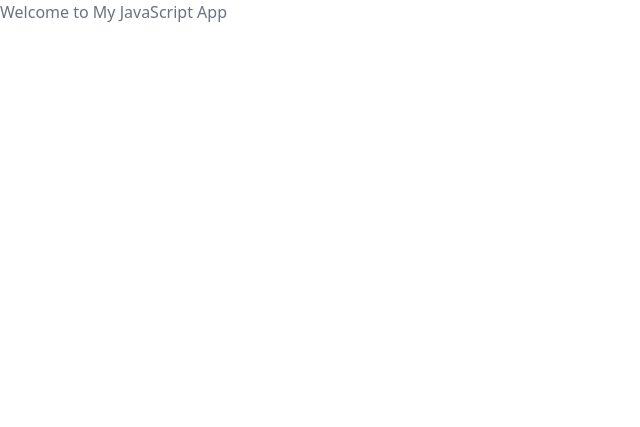
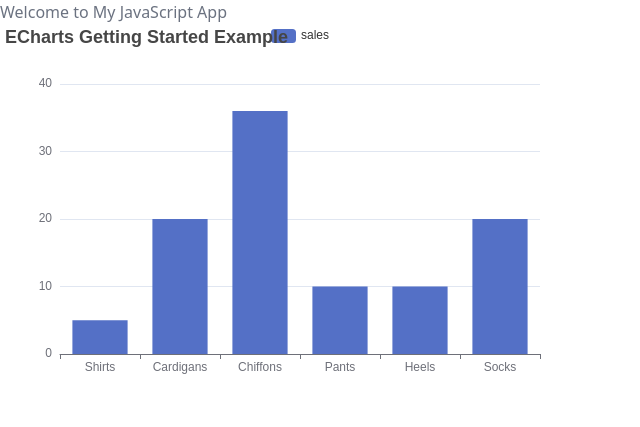
Before and after one commit to JavierBezares/tinybird-challenge, a plain HTML site: page index.html in a window 1280 px wide. Shown: the whole page, without its empty margins (0-640 px from the left). Drawn offline with nearby package versions, Linux system fonts and the light colour scheme; no server answers.

Commit message:
Add request js and example of chart

```diff
--- a/app.js
+++ b/app.js
@@ -1,44 +1,42 @@
-/*
-const result = fetch(`${url}?q=${encodeURIComponent(query)}`, {
-  headers: {
-    Authorization: 'Bearer p.eyJ1IjogIjdmOTIwMmMzLWM1ZjctNDU4Ni1hZDUxLTdmYzUzNTRlMTk5YSIsICJpZCI6ICJmZTRkNWFiZS05ZWIyLTRjMjYtYWZiZi0yYTdlMWJlNDQzOWEifQ.P67MfoqTixyasaMGH5RIjCrGc0bUKvBoKMwYjfqQN8c'
-  }
-})
-  .then(r => r.json())
-  .then(r => r)
-  .catch(e => e.toString())
+import { fetchData } from "./request.js";
 
-if (!result.data) {
-  console.error(`there is a problem running the query: ${result}`);
-} else {
-  console.table(result.data)
-  console.log("** Query columns **")
-  for (let column of result.meta) {
-    console.log(`${column.name} -> ${column.type}`)
-  }
+async function displayData() {
+    const data = await fetchData(); // Call the async function and wait for the result
+    console.log('Response data:', data);
+    console.table(data.data)
+    console.log("** Query columns **")
+    for (let column of data.meta) {
+        //console.log(`${column.name} -> ${column.type}`)
+    }
+    return data;
 }
-  */
 
+displayData(); // Execute the function to show the data
 
-const url = 'https://api.tinybird.co/v0/pipes/yellow_tripdata_2017_pipe.json';
-const token = 'p.eyJ1IjogIjdmOTIwMmMzLWM1ZjctNDU4Ni1hZDUxLTdmYzUzNTRlMTk5YSIsICJpZCI6ICJmZTRkNWFiZS05ZWIyLTRjMjYtYWZiZi0yYTdlMWJlNDQzOWEifQ.P67MfoqTixyasaMGH5RIjCrGc0bUKvBoKMwYjfqQN8c';
-const query = 'SELECT * FROM _ LIMIT 30';
+// Initialize the echarts instance based on the prepared dom
+var myChart = echarts.init(document.getElementById('main'));
 
-fetch(`${url}?token=${token}&q=${encodeURIComponent(query)}`)
-  .then(response => {
-    if (!response.ok) {
-      throw new Error(`HTTP error! status: ${response.status}`);
+// Specify the configuration items and data for the chart
+var option = {
+  title: {
+    text: 'ECharts Getting Started Example'
+  },
+  tooltip: {},
+  legend: {
+    data: ['sales']
+  },
+  xAxis: {
+    data: ['Shirts', 'Cardigans', 'Chiffons', 'Pants', 'Heels', 'Socks']
+  },
+  yAxis: {},
+  series: [
+    {
+      name: 'sales',
+      type: 'bar',
+      data: [5, 20, 36, 10, 10, 20]
     }
-    return response.json();
-  })
-  .then(result => {
-    console.log('Response data:', result);
-    console.table(result.data)
-    console.log("** Query columns **")
-    for (let column of result.meta) {
-        console.log(`${column.name} -> ${column.type}`)
-    }
-  })
-  .catch(error => {
-    console.error('Error:', error);
-  });
+  ]
+};
+
+// Display the chart using the configuration items and data just specified.
+myChart.setOption(option);
--- a/index.html
+++ b/index.html
@@ -4,13 +4,13 @@
     <meta charset="UTF-8">
     <meta name="viewport" content="width=device-width, initial-scale=1.0">
     <script src="https://cdn.tailwindcss.com"></script>
+    <script src="https://cdn.jsdelivr.net/npm/echarts@5.5.1/dist/echarts.min.js"></script>
     <title>My JavaScript App</title>
 </head>
 <body>
     <h1 class="text-gray-500">Welcome to My JavaScript App</h1>
-
-    <!-- You can directly include a script tag to run JS here or link to an external JS file -->
-    <!-- External JS File -->
-    <script src="app.js"></script>
+    <!-- Prepare a DOM with a defined width and height for ECharts -->
+    <div id="main" style="width: 600px;height:400px;"></div>
+    <script type="module" src="app.js"></script>
 </body>
 </html>
--- /dev/null
+++ b/request.js
@@ -0,0 +1,25 @@
+export async function fetchData() {
+  const url = 'https://api.tinybird.co/v0/pipes/yellow_tripdata_2017_pipe.json';
+  const token = 'p.eyJ1IjogIjdmOTIwMmMzLWM1ZjctNDU4Ni1hZDUxLTdmYzUzNTRlMTk5YSIsICJpZCI6ICJmZTRkNWFiZS05ZWIyLTRjMjYtYWZiZi0yYTdlMWJlNDQzOWEifQ.P67MfoqTixyasaMGH5RIjCrGc0bUKvBoKMwYjfqQN8c';
+  const query = 'SELECT * FROM _ LIMIT 30';
+  try {
+    // Make a GET request using fetch and await the response
+    const response = await fetch(`${url}?token=${token}&q=${encodeURIComponent(query)}`);
+    // Check if the request was successful
+    if (!response.ok) {
+      throw new Error(`HTTP error! status: ${response.status}`);
+    }
+
+    // Parse the response data as JSON
+    const data = await response.json();
+
+    // Use the data after the request is completed
+    console.log('Data received:', data);
+
+    // Return the data for use in other parts of the code
+    return data;
+  } catch (error) {
+    // Handle any errors that occur during the request
+    console.error('Error during fetch:', error);
+  }
+}
```
